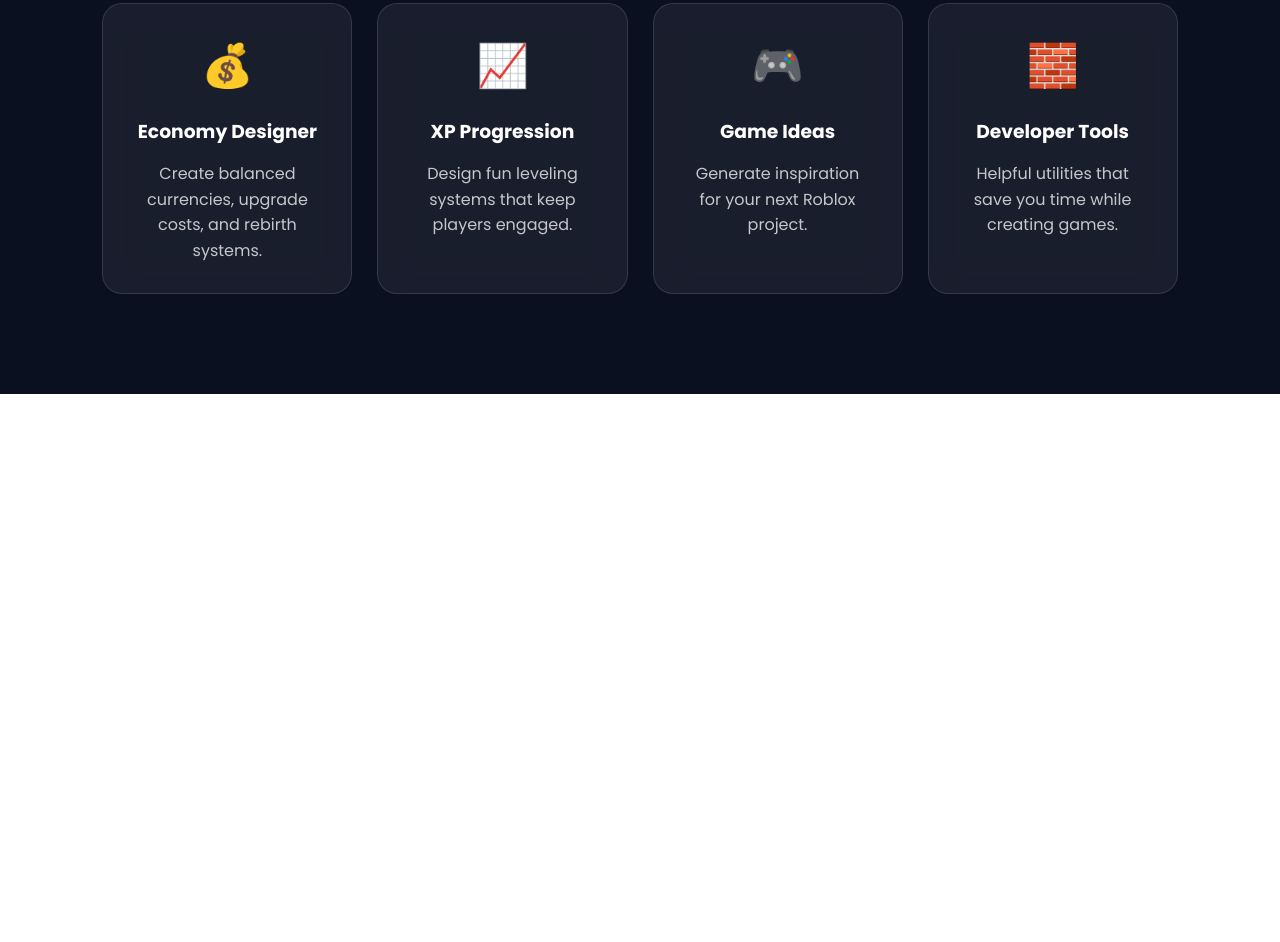
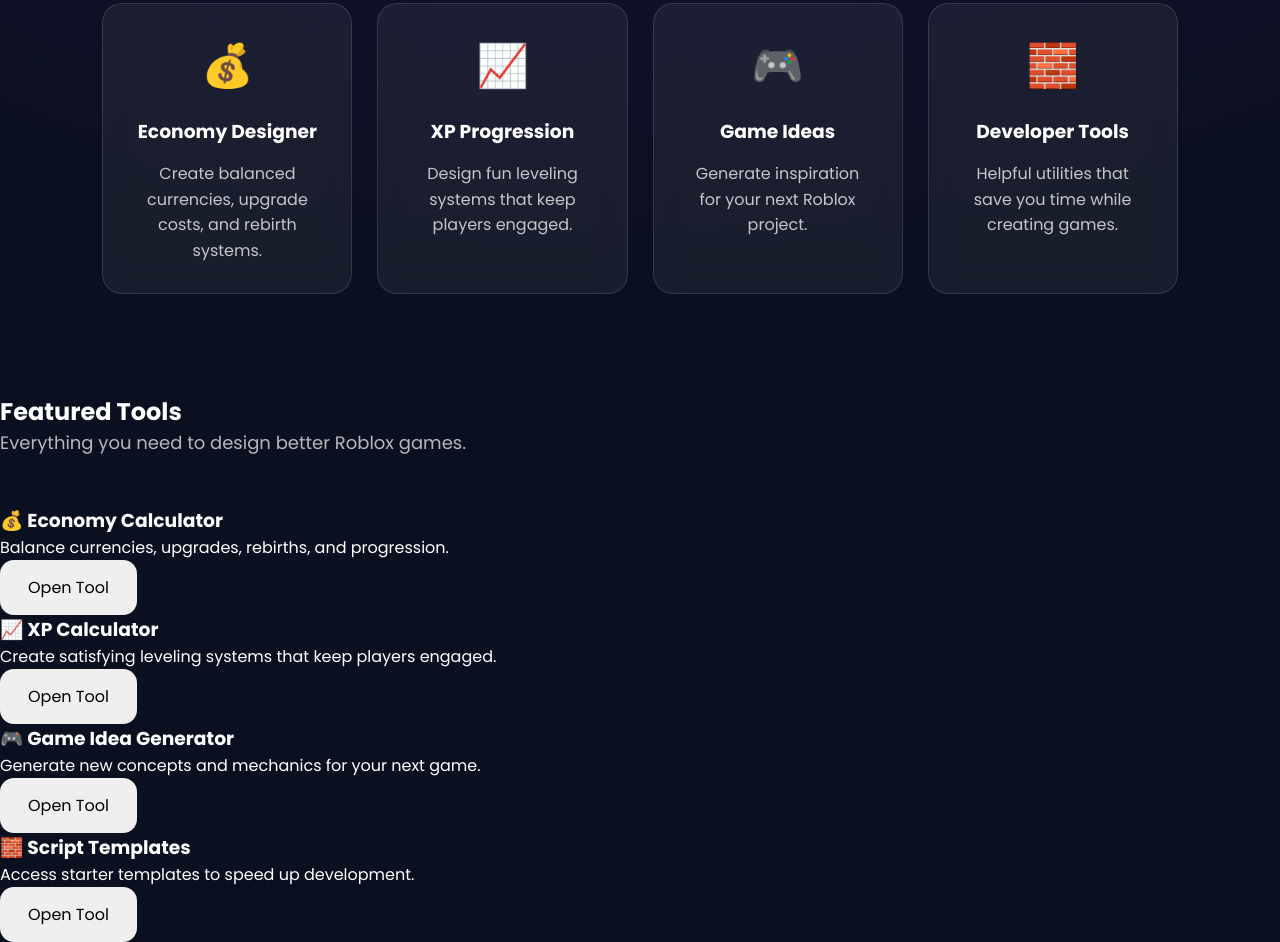
Before and after one commit to codybug5411-lab/roblox-dev-hub, a plain HTML site: page index.html in a window 1280 px wide. Shown: the part 1506-2448 px from the top of the page. Before the commit the page ends 1900 px from the top, so only its background shows below. Drawn offline with Linux system fonts and the light colour scheme.

Commit message:
Update index.html

```diff
--- a/index.html
+++ b/index.html
@@ -178,5 +178,39 @@
     </div>
 
 </section>
+<section class="tools">
+
+    <h2>Featured Tools</h2>
+    <p class="section-text">Everything you need to design better Roblox games.</p>
+
+    <div class="tool-grid">
+
+        <div class="tool-card">
+            <h3>💰 Economy Calculator</h3>
+            <p>Balance currencies, upgrades, rebirths, and progression.</p>
+            <button>Open Tool</button>
+        </div>
+
+        <div class="tool-card">
+            <h3>📈 XP Calculator</h3>
+            <p>Create satisfying leveling systems that keep players engaged.</p>
+            <button>Open Tool</button>
+        </div>
+
+        <div class="tool-card">
+            <h3>🎮 Game Idea Generator</h3>
+            <p>Generate new concepts and mechanics for your next game.</p>
+            <button>Open Tool</button>
+        </div>
+
+        <div class="tool-card">
+            <h3>🧱 Script Templates</h3>
+            <p>Access starter templates to speed up development.</p>
+            <button>Open Tool</button>
+        </div>
+
+    </div>
+
+</section>
 </body>
 </html>
```
